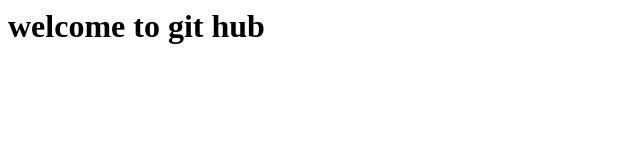
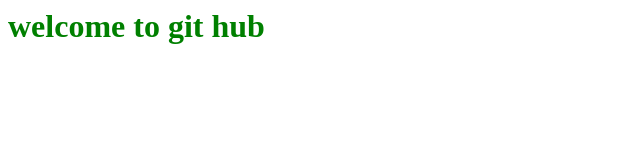
Before and after one commit to sivakumar8899/devops, a plain HTML site: page first.html in a window 1280 px wide. Shown: the whole page, without its empty margins (0-640 px from the left). Drawn offline with Linux system fonts and the light colour scheme.

Commit message:
second commit

```diff
--- a/first.html
+++ b/first.html
@@ -1,5 +1,5 @@
 <html>
 <title>sample file</title>
-<bode><h1>welcome to git hub</h1>
+<bode><h1 style="color :green;">welcome to git hub</h1>
 </body
 <html/>
```
